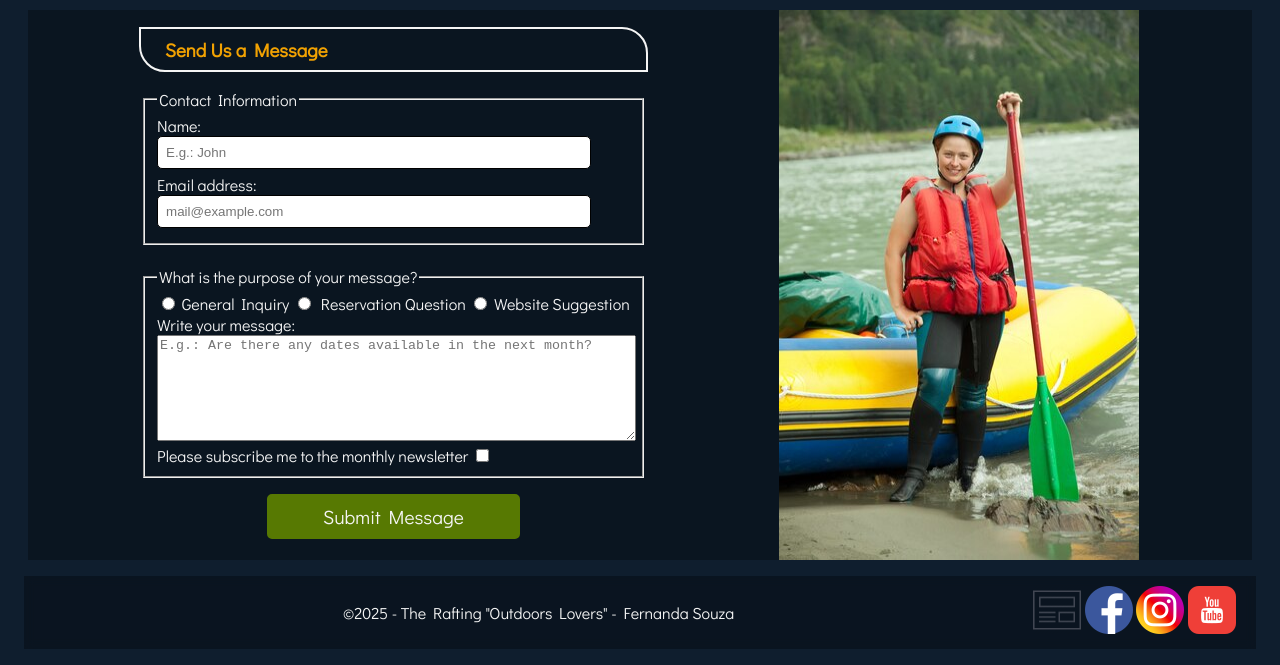
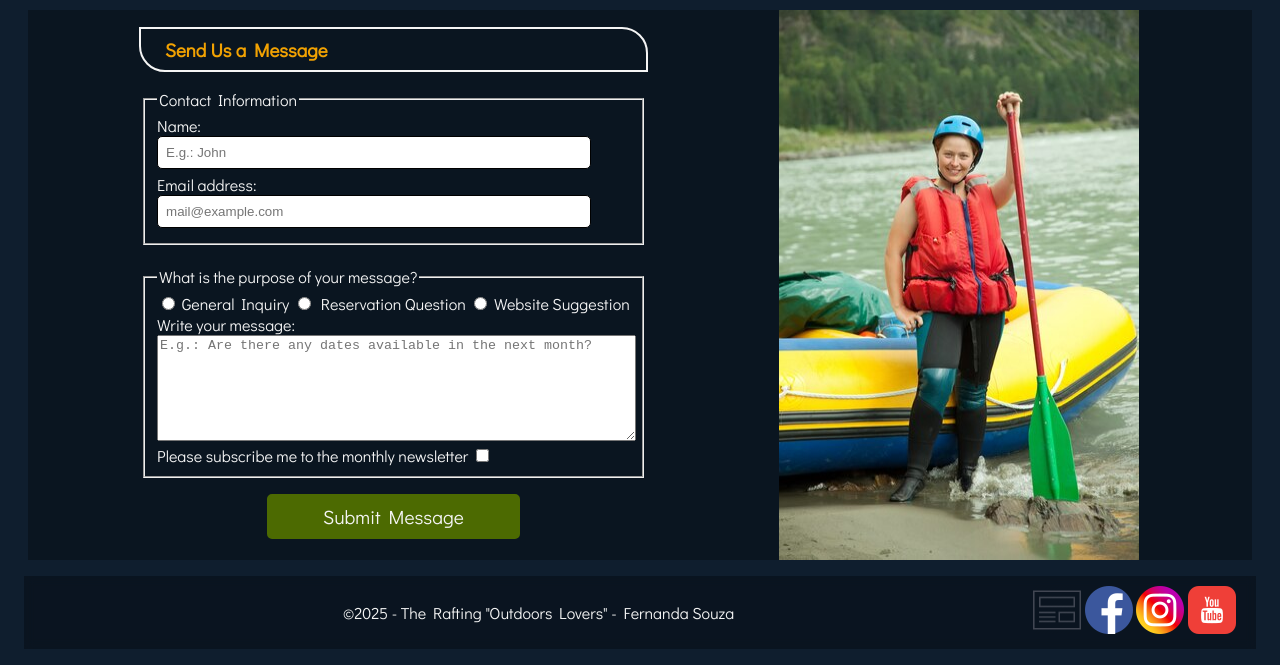
Before and after one commit to Fernanda-Testing/wdd130, a plain HTML site: page wwr/contact.html in a window 1280 px wide. Shown: the part 1276-1941 px from the top of the page. Drawn offline with Linux system fonts and the light colour scheme.

Commit message:
Second fix color contrast button

```diff
--- a/wwr/styles/rafting.css
+++ b/wwr/styles/rafting.css
@@ -1,7 +1,7 @@
 :root {
     --primary-color: #0F1E2E;
     --secondary-color: #F5F5F5;
-    --accent1-color: #577902;
+    --accent1-color: #4c6a01;
     --accent2-color: #7EC8A7;
     --accent3-color: #F2A202;
     --max-width: 2000px;
```
